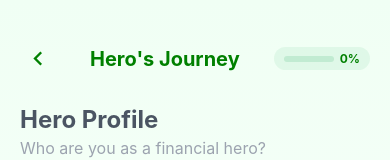
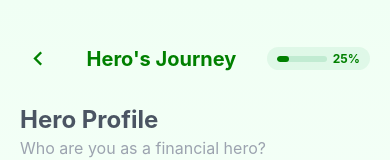
Before and after one commit to eaindome/money-mentor-mobile, a React Native app in the folder MoneyMentor/: screen /ChallengeSetup in a window 390 px wide. Shown: the top 160 px of the page. Built offline with nearby package versions, Linux system fonts and the light colour scheme.

Commit message:
Progress Tracking update

```diff
--- a/MoneyMentor/src/screens/ChallengeSetupScreen.tsx
+++ b/MoneyMentor/src/screens/ChallengeSetupScreen.tsx
@@ -91,28 +91,12 @@ const ChallengeSetupScreen = () => {
   });
 
   // Progress tracking
-  const [stepProgress, setStepProgress] = useState([0, 0, 0, 0]);
+  const progress = (currentStep + 1) / 4; // 0 -> 0.25, 1 -> 0.5, 2 -> 0.75, 3 -> 1.0
 
   useEffect(() => {
-    // Calculate progress for each step
-    const newProgress = [...stepProgress];
-
-    // Step 1 progress (4 fields)
-    const step0Fields = ['employmentType', 'spendingBehavior', 'debtSituation', 'investmentPreference'];
-    newProgress[0] = step0Fields.filter(field => !!formData[field as keyof ChallengeFormData]).length / step0Fields.length;
-
-    // Step 2 progress (3 fields)
-    const step1Fields = ['financialGoal', 'challengeType', 'challengeDuration'];
-    newProgress[1] = step1Fields.filter(field => !!formData[field as keyof ChallengeFormData]).length / step1Fields.length;
-
-    // Step 3 progress (3 fields - 2 sliders already have values)
-    newProgress[2] = formData.financialFear ? 1 : 0.66;
-
-    // Step 4 is calculated differently - it's summary
-    newProgress[3] = (newProgress[0] + newProgress[1] + newProgress[2]) / 3;
-
-    setStepProgress(newProgress);
-  }, [formData]);
+    console.log('Current Step:', currentStep);
+    console.log('Progress:', (progress * 100).toFixed(0) + '%');
+  }, [currentStep]);
 
   // Animations for step transitions
   const transitionToNextStep = () => {
@@ -542,7 +526,7 @@ const ChallengeSetupScreen = () => {
               <MaterialCommunityIcons name="chevron-left" size={28} color={colors.emerald.DEFAULT} />
             </TouchableOpacity>
             <Text style={styles.headerTitle}>Hero's Journey</Text>
-            <ProgressBadge progress={currentStep === 3 ? stepProgress[3] : stepProgress[currentStep]} />
+            <ProgressBadge progress={progress} />
           </View>
 
           {/* Step Title */}
```
